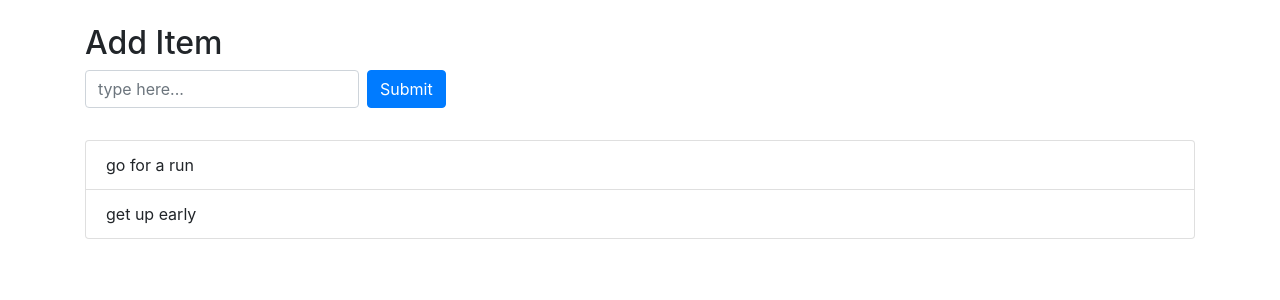
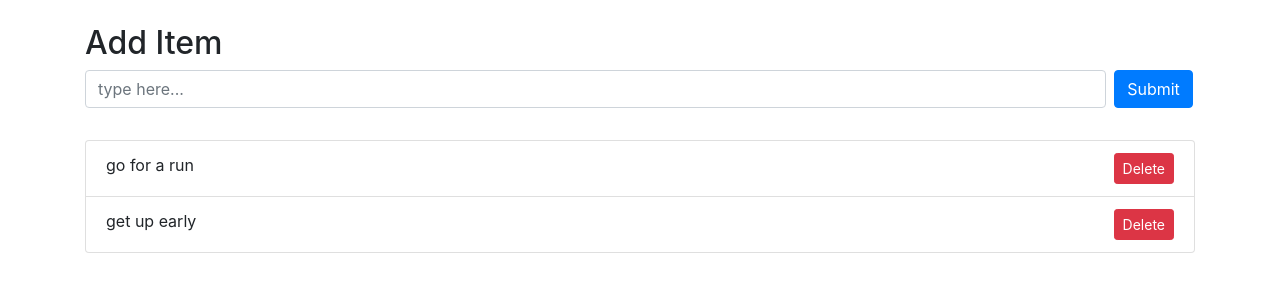
Before and after one commit to Arshad4617/todo_list, a Django app: page / in a window 1280 px wide. Shown: the part 56-356 px from the top of the page. Run offline with Django 3.2, Linux system fonts and the light colour scheme; data comes from the database, SQL or seed files in the repository; both versions use the stored data as it was after the commit; some libraries are stand-ins or nearby versions.

Commit message:
fully finished

```diff
--- a/app/urls.py
+++ b/app/urls.py
@@ -4,4 +4,5 @@ from . import views
 urlpatterns = [
     path('', views.home),
     path('add_todo/', views.add_todo),
+    path('delete_todo/<int:todo_id>/', views.delete_todo, name="delete_todo"),
 ]
--- a/app/views.py
+++ b/app/views.py
@@ -18,3 +18,8 @@ def add_todo(request):
     created_obj = Todo.objects.create(added_date=current_date, text=content)
 
     return HttpResponseRedirect('/')
+
+@csrf_exempt
+def delete_todo(request, todo_id):
+    Todo.objects.get(id= todo_id).delete()
+    return HttpResponseRedirect('/')
--- /dev/null
+++ b/static/css/style.css
@@ -0,0 +1,3 @@
+body {
+    background: #cecece;
+}
--- a/templates/app/index.html
+++ b/templates/app/index.html
@@ -3,7 +3,7 @@
 	<div class="col">
 		<h2>Add Item</h2>
     <form action="add_todo/" method="post" class="form-inline">
-		  <input type="text" required name="content" class="form-control mb-2 mr-sm-2" placeholder="type here...">
+		  <input style="width: 92% " type="text" required name="content" class="form-control mb-2 mr-sm-2" placeholder="type here...">
       <button type="submit" class="btn btn-primary mb-2">Submit</button>
     </form>
   </div>
@@ -12,17 +12,14 @@
     <div class="col">
       <ul class="list-group">
           {% for todo_item in todo_items %}
-          <li class="list-group-item">{{ todo_item.text }}</li>
+          <li class="list-group-item">{{ todo_item.text }}
+          <div class="float-right">
+              <form action="delete_todo/{{ todo_item.id }}/" action="post">
+                  <button type="submit" class="btn btn-sm btn-danger">Delete</button>
+              </form>
+          </div>
+          </li>
           {% endfor %}
-
-
-{#            <div class="float-right">#}
-{#              <form  action="post">#}
-{#                <button type="submit" class="btn btn-sm btn-danger">Delete</button>#}
-{#              </form>#}
-{#            </div>#}
-
-
       </ul>
     </div>
   <div>
--- a/templates/base.html
+++ b/templates/base.html
@@ -1,4 +1,4 @@
-
+{% load static %}
 <!DOCTYPE html>
 
 <html lang="en">
```
Also changed, not shown: db.sqlite3.
